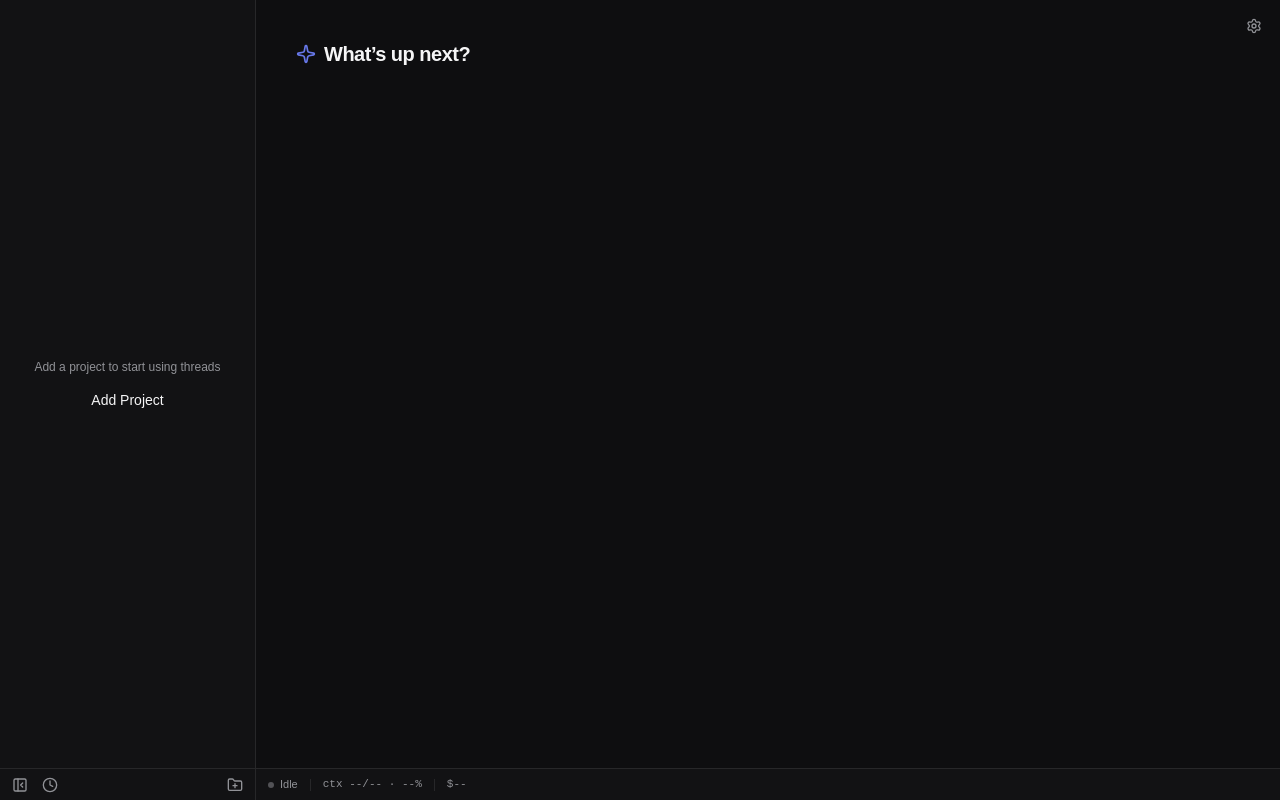
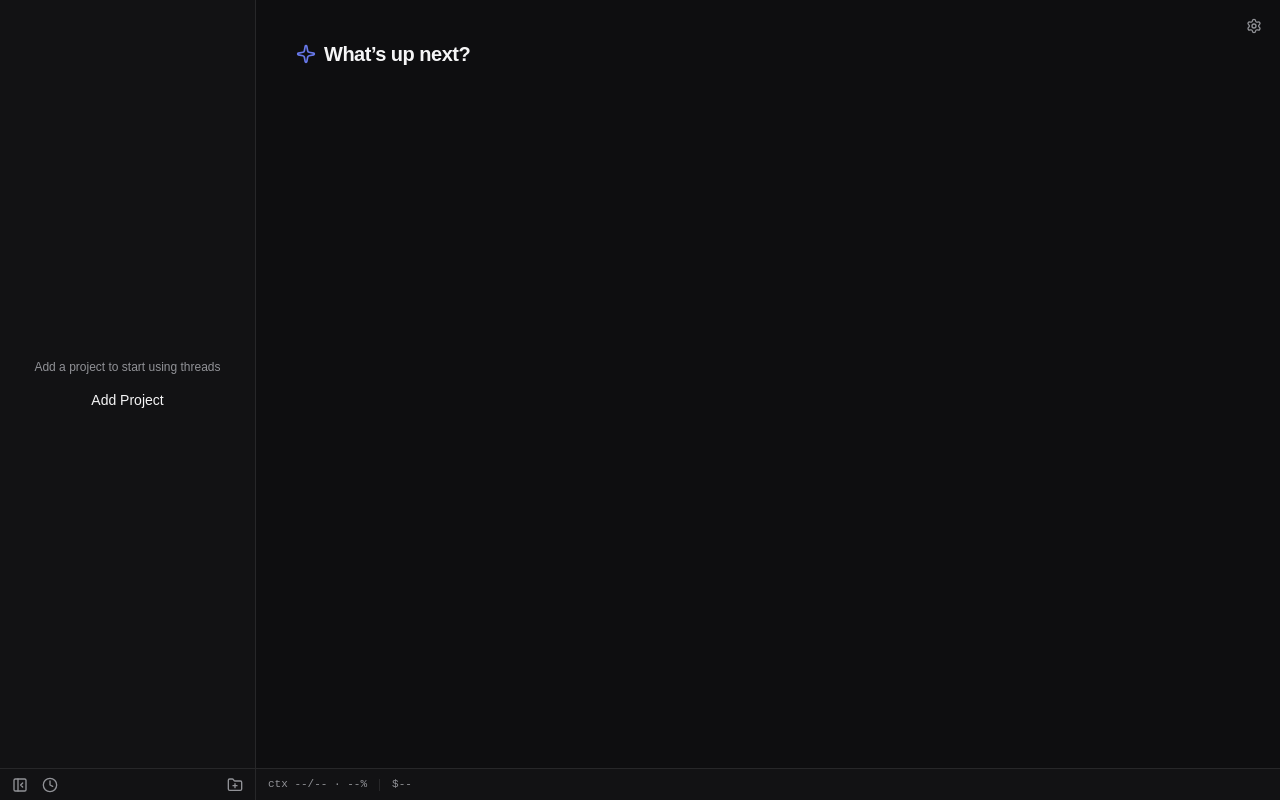
Before and after one commit to acidtib/hoy.chat, a React (Vite) app: page / in a window 1280 px wide. Built offline with nearby package versions, Linux system fonts and the light colour scheme; the HTML template or start-up script is replaced by a standard one.

Commit message:
Drop the idle/streaming status from the footer
Streaming state already shows in the panel (working indicator, disabled
composer); the footer keeps ctx and cost only.

```diff
--- a/src/components/ContextBar.tsx
+++ b/src/components/ContextBar.tsx
@@ -11,9 +11,10 @@ import { useSessionStore } from "@/state/store";
 
 // Single full-width status bar (Zed-style): the sidebar controls live in the
 // left segment, aligned to the sidebar's width and divided by its border, while
-// the right segment shows the focused thread's status and usage. The model is
-// per thread and lives in each composer's selector, not here. Context window
-// and cost come from get_session_stats, refreshed after each turn.
+// the right segment shows the focused thread's usage. The model is per thread
+// and lives in each composer's selector, not here; streaming state shows in the
+// panel itself. Context window and cost come from get_session_stats, refreshed
+// after each turn.
 export function ContextBar() {
   const collapsed = useSessionStore((s) => s.sidebarCollapsed);
   const toggleSidebar = useSessionStore((s) => s.toggleSidebar);
@@ -25,13 +26,6 @@ export function ContextBar() {
   const stats = useSessionStore((s) =>
     activeThreadId ? (s.stats[activeThreadId] ?? null) : null,
   );
-  const threadStreaming = useSessionStore((s) =>
-    activeThreadId ? (s.streaming[activeThreadId] ?? false) : false,
-  );
-
-  // Per-thread streaming: the focused thread's flag is the truth.
-  const streaming = threadStreaming;
-  const status = streaming ? "streaming" : "idle";
 
   const usage = stats?.contextUsage;
   const ctxLabel =
@@ -88,19 +82,6 @@ export function ContextBar() {
       )}
 
       <div className="flex flex-1 items-center gap-3 px-3">
-        <span className="flex items-center gap-1.5">
-          <span
-            className={cn(
-              "size-1.5 rounded-full",
-              streaming ? "animate-pulse bg-brand" : "bg-muted-foreground/50",
-            )}
-            aria-hidden
-          />
-          <span className="capitalize">{status}</span>
-        </span>
-
-        <Divider />
-
         <span className="font-mono tabular-nums">
           {ctxLabel} &middot; {pctLabel}
         </span>
```
